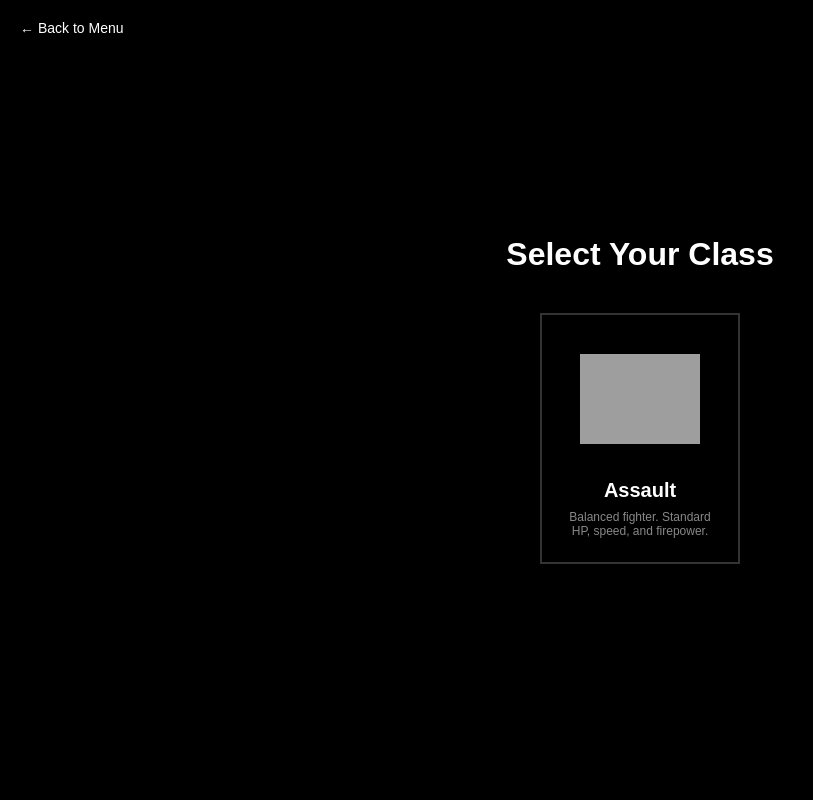
After one commit to rlastre/diep-multiplayer, a Flask app: template templates/classSelect.html in a window 1280 px wide. The commit adds this page. Shown: the whole page, without its empty margins (0-813 px from the left). Run offline with Flask 3, Linux system fonts and the light colour scheme; the template is opened without the code that fills it, so the values that code supplies are empty; grey boxes are pictures that could not be loaded.

Commit message:
trying to add assault

```diff
--- /dev/null
+++ b/templates/classSelect.html
@@ -0,0 +1,96 @@
+<!DOCTYPE html>
+<html lang="en">
+<head>
+    <meta charset="UTF-8">
+    <title>Select Class — Tank Arena</title>
+    <style>
+        * { margin: 0; padding: 0; box-sizing: border-box; }
+
+        body {
+            height: 100vh;
+            font-family: 'Ubuntu', sans-serif;
+            background: #000;
+            color: #fff;
+            display: flex;
+            flex-direction: column;
+            align-items: center;
+            justify-content: center;
+        }
+
+        .page-title {
+            font-size: 32px;
+            font-weight: bold;
+            margin-bottom: 40px;
+        }
+
+        .back-link {
+            position: fixed;
+            top: 20px;
+            left: 20px;
+            color: #fff;
+            text-decoration: none;
+            font-size: 14px;
+        }
+        .back-link:hover { text-decoration: underline; }
+
+        .class-grid {
+            display: flex;
+            gap: 24px;
+            flex-wrap: wrap;
+            justify-content: center;
+        }
+
+        .class-card {
+            width: 200px;
+            border: 2px solid #333;
+            padding: 24px;
+            text-align: center;
+            cursor: pointer;
+            text-decoration: none;
+            color: #fff;
+            transition: border-color 0.2s, transform 0.15s;
+            display: block;
+        }
+        .class-card:hover {
+            border-color: #fff;
+            transform: translateY(-4px);
+        }
+
+        .class-card img {
+            width: 120px;
+            height: 120px;
+            object-fit: contain;
+            margin-bottom: 16px;
+        }
+
+        .class-card .class-name {
+            font-size: 20px;
+            font-weight: bold;
+            margin-bottom: 8px;
+        }
+
+        .class-card .class-desc {
+            font-size: 12px;
+            color: #888;
+        }
+    </style>
+</head>
+<body>
+
+    <a href="{{ url_for('homePage') }}" class="back-link">← Back to Menu</a>
+
+    <div class="page-title">Select Your Class</div>
+
+    <div class="class-grid">
+
+        <!-- Assault -->
+        <a href="{{ url_for('game', tank_class='assault') }}" class="class-card">
+            <img src="{{ url_for('static', filename='assault_icon.png') }}" alt="Assault">
+            <div class="class-name">Assault</div>
+            <div class="class-desc">Balanced fighter. Standard HP, speed, and firepower.</div>
+        </a>
+
+    </div>
+
+</body>
+</html>
```
Also changed, not shown: templates/homePage.html (+69 -24 lines).
